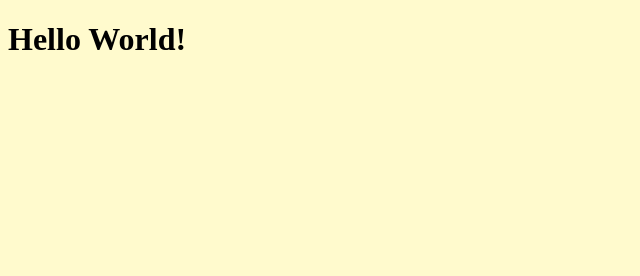
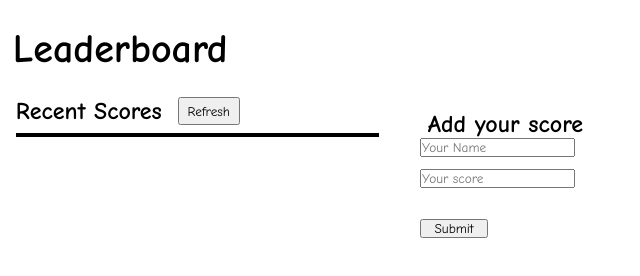
Before and after one commit to Maedea9/leaderboard-api, a website built with webpack: page src/index.html in a window 1280 px wide. Shown: the whole page, without its empty margins (0-640 px from the left). Built offline with nearby package versions, Linux system fonts and the light colour scheme.

Commit message:
Add html structure and basic style

```diff
--- a/src/index.html
+++ b/src/index.html
@@ -4,9 +4,43 @@
     <meta charset="UTF-8">
     <meta http-equiv="X-UA-Compatible" content="IE=edge">
     <meta name="viewport" content="width=device-width, initial-scale=1.0">
-    <title>Test</title>
+    <link rel="preconnect" href="https://fonts.googleapis.com">
+  <link rel="preconnect" href="https://fonts.gstatic.com" crossorigin>
+  <link href="https://fonts.googleapis.com/css2?family=Comic+Neue:wght@300;400;700&family=Lato:ital,wght@0,300;0,400;0,700;0,900;1,300;1,900&display=swap" rel="stylesheet">
+    <link rel="stylesheet" href="styles.css">
+    <title>Leaderboard</title>
 </head>
 <body>
-    <h1>Hello World!</h1>
+    <h1 class="title">Leaderboard</h1>
+    <div class="main-container">
+        <div class="recent-cont">
+        <div class="subtitle-container">
+        <h2 class="score-title">Recent Scores</h2>
+        <button class="refresh-btn">Refresh</button>
+        </div>
+        <div class="score-table-container">
+            <!--add scores dinamically-->
+            <ul class="namescore">
+                <!-- <li>Name: 100</li>
+                <li>Name: 20</li>
+                <li>Name: 50</li>
+                <li>Name: 78</li>
+                <li>Name: 125</li>
+                 <li>Name: 77</li>
+                <li>Name: 42</li> -->
+            </ul>
+        </div>
+    </div>
+        <div class="form-container">
+        <h2 class="form-title">Add your score</h2>
+        <form action="" method="post">
+        <input class="input-value" type="text" name="" id="name" placeholder="Your Name">
+        <input class="input-value" type="number" placeholder="Your score">
+    </form>
+    <button type="submit" class="submit-btn">Submit</button>
+    </div>
+    </div>
+
+    <script src="index.js" type="module"></script>
 </body>
 </html>
--- a/src/index.js
+++ b/src/index.js
@@ -1 +1,9 @@
-import './styles.css';
+// import './styles.css';
+
+class Scores {
+    constructor(id, name, scores) {
+        this.id = id;
+        this.name =name;
+        this.score = score;
+    }
+}
--- a/src/styles.css
+++ b/src/styles.css
@@ -1,4 +1,62 @@
-body {
-    color: black;
-    background-color: lemonchiffon;
-  }
+
+* {
+  padding: 0;
+  margin: 0;
+  font-family: 'Comic Neue', cursive;
+}
+
+.title {
+  margin: 2% 1%;
+  font-size: 2.5rem;
+}
+
+h2 {
+  margin: 0 4%;
+  font-size: 1.5rem;
+}
+
+.subtitle-container {
+  display: flex;
+}
+
+.refresh-btn {
+  cursor: pointer;
+  padding-inline: 2%;
+}
+
+.namescore {
+  box-sizing: border-box;
+  margin: 2% 4%;
+  border: 2px solid black;
+  list-style: none;
+}
+
+li:nth-child(odd) {
+  background-color: #e9d7fa;
+}
+
+.main-container {
+  display: flex;
+  flex-direction: row;
+  width: 50%;
+}
+.recent-cont {
+  display: flex;
+  flex-direction: column;
+  width: 100%;
+}
+.form-container {
+  display: flex;
+  flex-direction: column;
+  margin: 2% 4%;
+}
+
+.input-value {
+  margin-bottom: 6%;
+}
+
+.submit-btn {
+  margin-top: 10%;
+  width: 35%;
+  cursor: pointer;
+}
```
